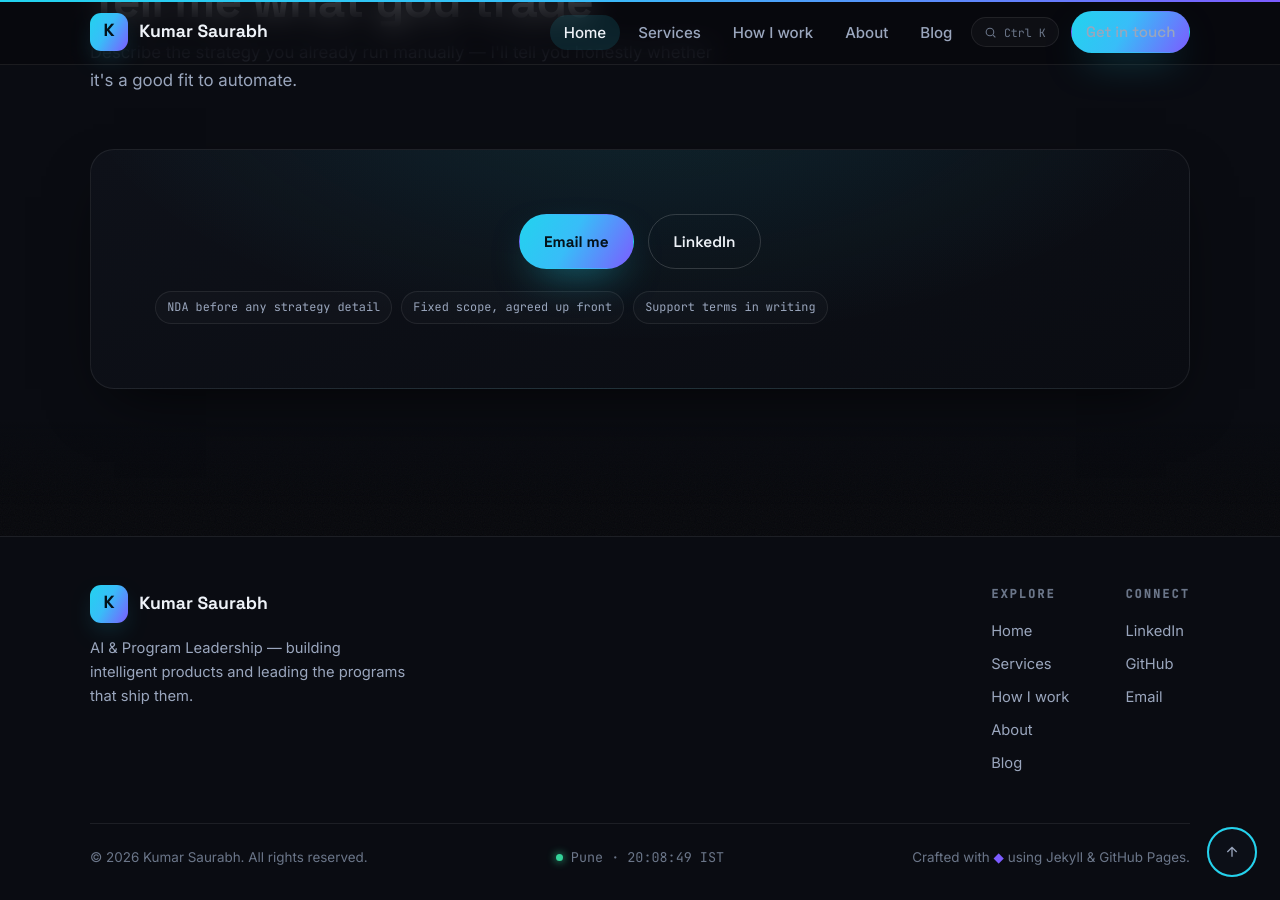
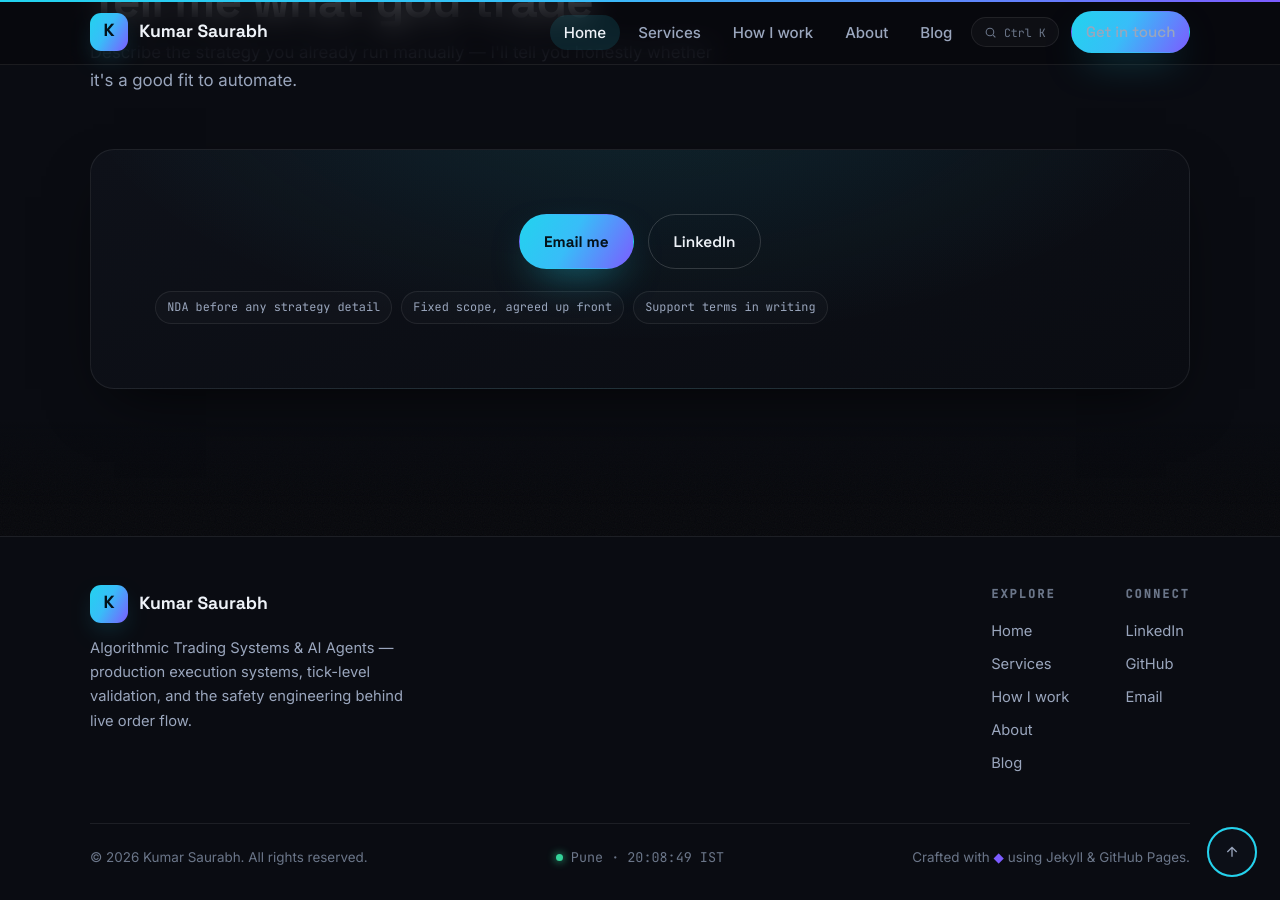
Before and after one commit to ksaurabh2468/ksaurabh2468.github.io, a Jekyll site: the page built from index.html, in a window 1280 px wide and 900 px high, scrolled down 6210 px. Built offline with Jekyll 4.4.1, drawn with Linux system fonts in a browser that asks for light colours.

Commit message:
Update site tagline, description and footer for the trading positioning
Now that the trading page is the landing page, the site-wide brand copy
still led with AI program leadership:

- tagline: "AI & Program Leadership" -> "Algorithmic Trading Systems & AI Agents"
- site description now leads with the trading systems work (this is the
  fallback used by jekyll-seo-tag and jekyll-feed for pages without their
  own description)
- footer brand line rewritten; its second half ("building intelligent
  products and leading the programs that ship them") was program-delivery
  copy that no longer matched the tagline it followed

Drop the now-redundant per-page tagline from index.html, since it was
identical to the new site tagline; the layout's `| default:` fallback still
allows a homepage-specific override later. about.html keeps its own
program-leadership description.

```diff
--- a/_config.yml
+++ b/_config.yml
@@ -4,11 +4,12 @@
 # ============================================================
 
 title: Kumar Saurabh
-tagline: "AI & Program Leadership"
+tagline: "Algorithmic Trading Systems & AI Agents"
 description: >-
-  Kumar Saurabh — PMP-certified program leader turning ambitious AI ideas into
-  shipped products. Computer vision, Generative & Agentic AI, and data-driven
-  program delivery.
+  Kumar Saurabh — I build and operate production algorithmic trading systems and
+  AI trading agents across equities, F&O and crypto derivatives, plus the
+  tick-level backtesting and safety engineering that makes live order flow
+  trustworthy.
 author: Kumar Saurabh
 
 # IMPORTANT: for a GitHub Pages user site the repo MUST be named exactly
--- a/_includes/footer.html
+++ b/_includes/footer.html
@@ -6,7 +6,7 @@
           <span class="mark"><span>K</span></span>
           <span>Kumar Saurabh</span>
         </a>
-        <p>{{ site.tagline }} — building intelligent products and leading the programs that ship them.</p>
+        <p>{{ site.tagline }} — production execution systems, tick-level validation, and the safety engineering behind live order flow.</p>
       </div>
 
       <div class="footer-cols">
--- a/index.html
+++ b/index.html
@@ -1,7 +1,6 @@
 ---
 layout: default
 title: Algorithmic Trading Systems & AI Agents
-tagline: Algorithmic Trading Systems & AI Agents
 description: >-
   Kumar Saurabh — I build and operate production algorithmic trading systems and AI trading
   agents across equities, F&O and crypto derivatives. Strategy automation, agentic execution,
```
